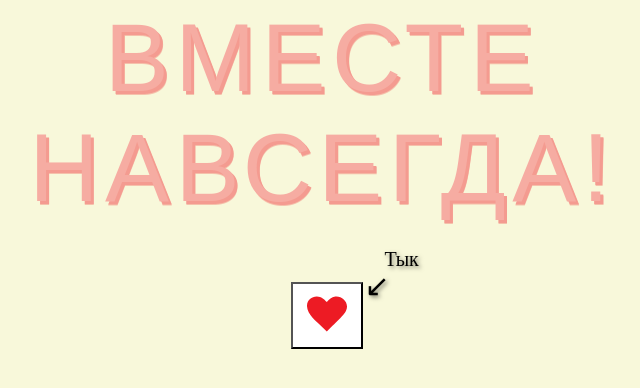
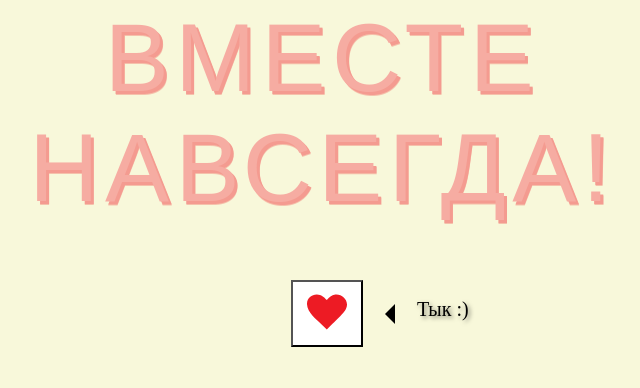
Before and after one commit to z0nd4r/4th_anniversary, a plain HTML site: page index.html in a window 1280 px wide. Shown: the whole page, without its empty margins (313-953 px from the left). Drawn offline with Linux system fonts and the light colour scheme.

Commit message:
Arrow replacement

```diff
--- a/index.html
+++ b/index.html
@@ -31,11 +31,11 @@
 
         <div class="span_and_text">
             <p id="text_1">
-                Тык
+                Тык :)
             </p>
 
             <span id="span">
-                &swarr;
+<!--                &swarr;-->
             </span>
         </div>
 
--- a/style/center_text.css
+++ b/style/center_text.css
@@ -10,13 +10,33 @@
     display: flex;
     box-sizing: border-box;
     margin-left: 160px;
+    margin-top: 50px;
 }
 
 #span{
-    font-size: 30px;
-    margin-right: 60px;
-    margin-top: 40px;
-    text-shadow: 2px 2px 4px rgba(0, 0, 0, 0.5);
+    position: relative;
+    display: inline-block;
+    /*font-size: 30px;*/
+    /*margin-right: 60px;*/
+    /*margin-top: 40px;*/
+    width: 20px; /* Ширина стрелки */
+    height: 20px; /* Высота стрелки */
+    /*text-shadow: 2px 2px 4px rgba(0, 0, 0, 0.5);*/
+}
+
+
+#span::after {
+    content: '';
+    position: absolute;
+    top: 100%;
+    left: -10%; /* Изменил left: 0 на left: 50% */
+    border-width: 10px;
+    border-style: solid;
+    border-color: transparent;
+    border-right-color: black; /* Изменил border-top-color на border-bottom-color для стрелки вниз */
+    transform: translate(-100%, 30%); /* Центрирование по вертикали и горизонтали */
+    display: block; /* Добавил display: block; */
+    z-index: 1; /* Добавил z-index: 1; */
 }
 
 #text_1 {
```
